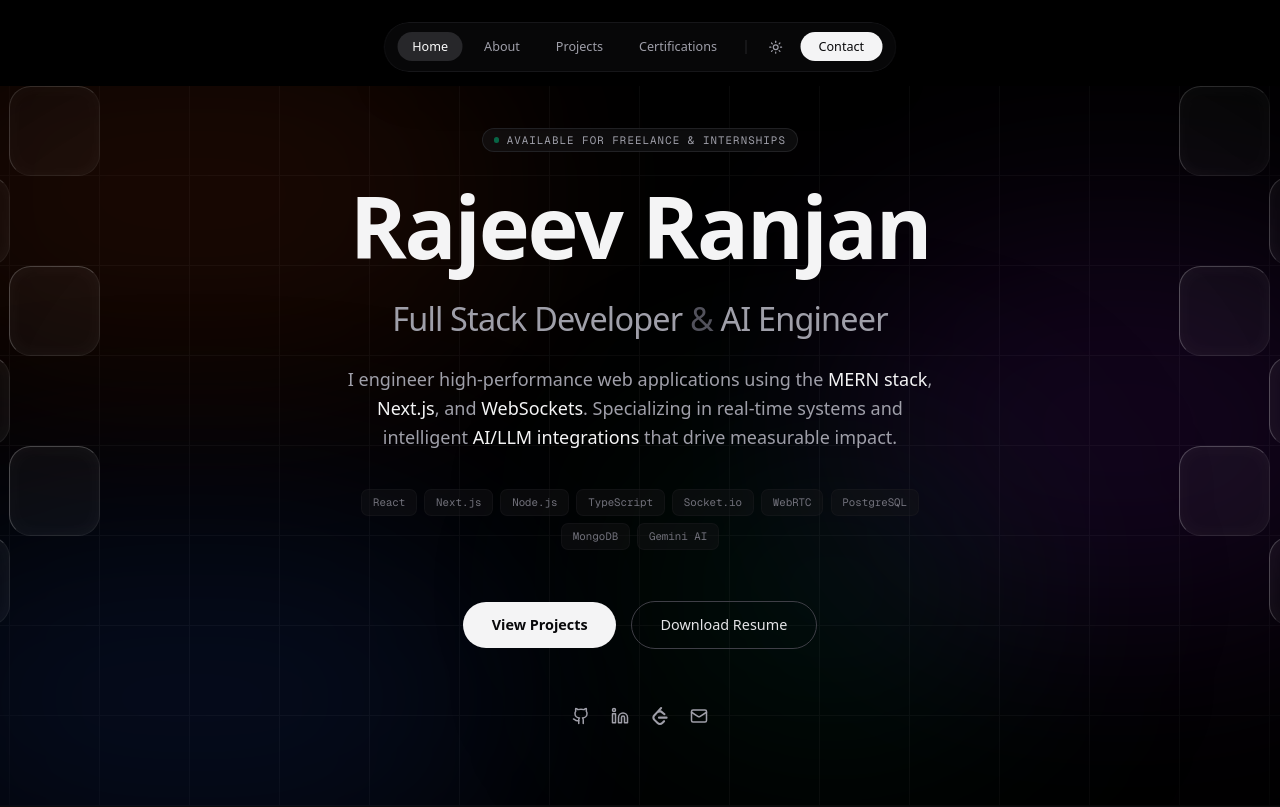
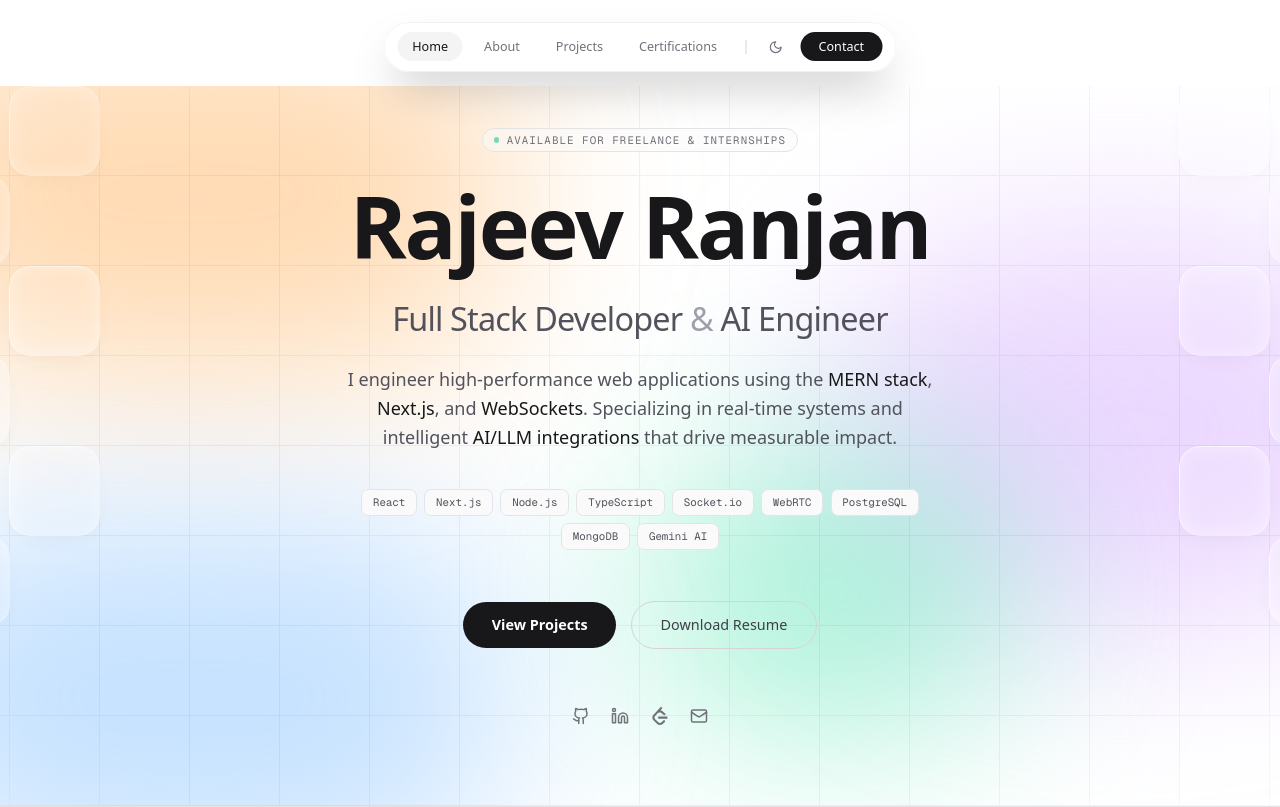
Before and after one commit to Rajeev12R/My-Portfolio, a Next.js app: page / in a window 1280 px wide. Shown: the top 807 px of the page. Built offline with nearby package versions, Linux system fonts and the light colour scheme.

Commit message:
changed default theme

```diff
--- a/app/layout.js
+++ b/app/layout.js
@@ -32,7 +32,7 @@ export default function RootLayout({ children }) {
       >
         <ThemeProvider
           attribute="class"
-          defaultTheme="dark"
+          defaultTheme="light"
           enableSystem
           disableTransitionOnChange
         >
```
